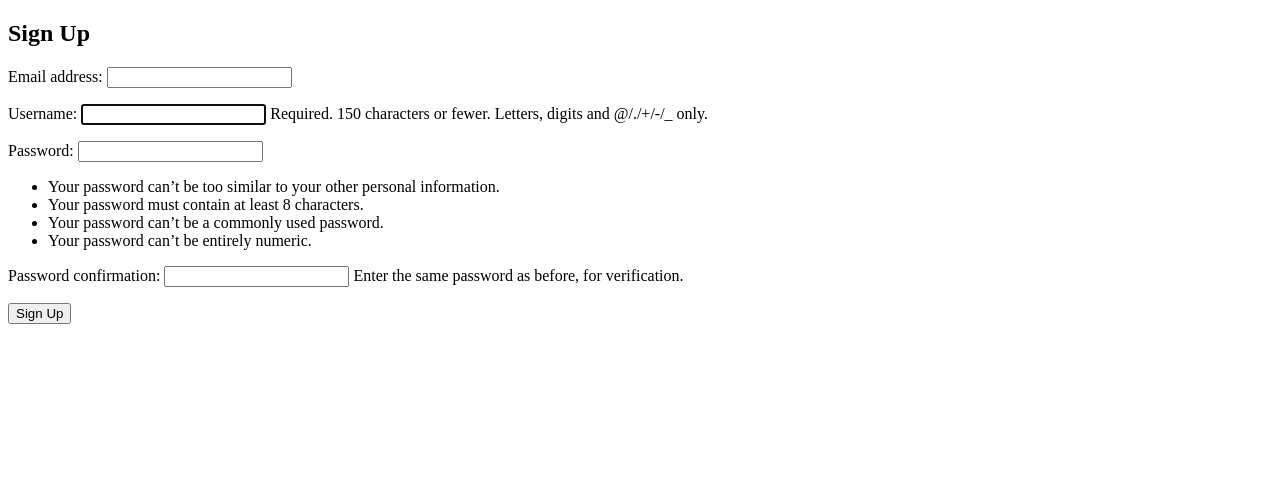
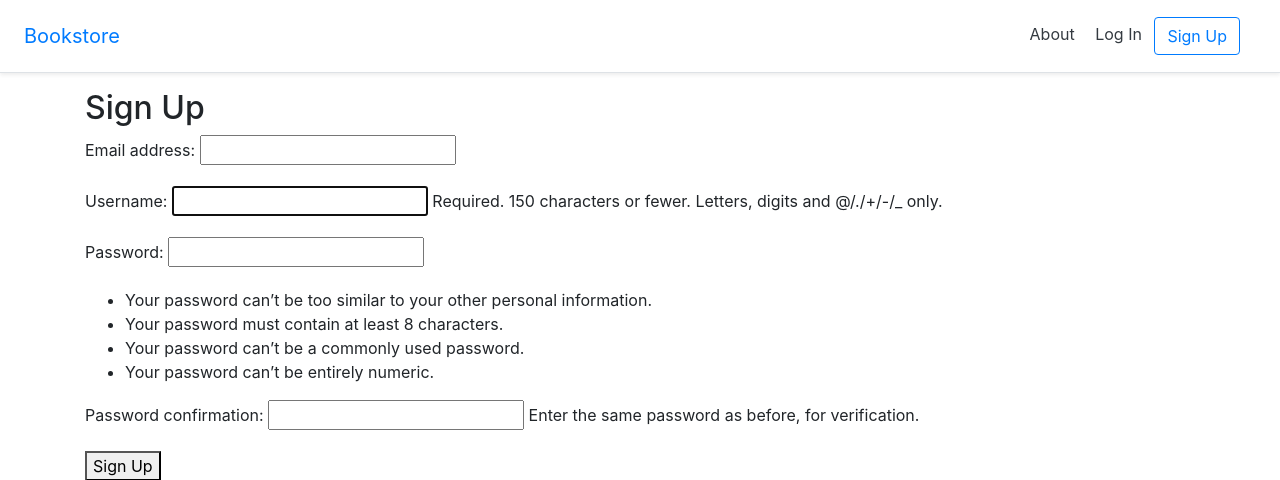
Before and after one commit to AnastasiiaZhuk/BookStore, a Django app: page /accounts/signup/ in a window 1280 px wide. Shown: the top 480 px of the page. Run offline with Django 3.2, Linux system fonts and the light colour scheme; some libraries are stand-ins or nearby versions.

Commit message:
Added static files(css, js, images), updated templates

```diff
--- /dev/null
+++ b/static/css/base.css
@@ -0,0 +1,8 @@
+h1{
+    color:indianred;
+}
+
+.bookcover {
+height: 300px;
+width: auto;
+}
--- /dev/null
+++ b/static/js/base.js
@@ -0,0 +1 @@
+console.log('Hello')
--- a/templates/_base.html
+++ b/templates/_base.html
@@ -1,13 +1,50 @@
+{% load static %}
 <!DOCTYPE html>
 <html>
     <head>
         <meta charset="utf-8">
         <title>{% block title %}Bookstore{% endblock title %}</title>
+        <meta name="viewport" content="width=device-width, initial-scale=1,
+        shrink-to-fit=no">
+        <link rel="stylesheet"
+              href="https://stackpath.bootstrapcdn.com/bootstrap/4.3.1/css/bootstrap.min.css"
+              integrity="sha384-ggOyR0iXCbMQv3Xipma34MD+dH/1fQ784/j6cY/iJTQUOhcWr7x9JvoRxT2MZw1T"
+              crossorigin="anonymous">
+        <link rel="stylesheet" href="{% static 'css/base.css' %}">
     </head>
     <body>
-        <div class="container">
+        <header>
+            <!-- Fixed navbar -->
+            <div class="d-flex flex-column flex-md-row align-items-center p-3 px-md-4
+            mb-3 bg-white border-bottom shadow-sm">
+                <a href="{% url 'home' %}" class="navbar-brand my-0 mr-md-auto
+                font-weight-normal">Bookstore</a>
+                <nav class="my-2 my-md-0 mr-md-3">
+                    <a class="p-2 text-dark" href="#">About</a>
+
+                    {% if user.is_authenticated %}
+                    <a class="p-2 text-dark" href="{% url 'logout' %}">Log Out</a>
+                    {% else %}
+                    <a class="p-2 text-dark" href="{% url 'login' %}">Log In</a>
+                    <a class="btn btn-outline-primary" href="{% url 'signup' %}">Sign Up</a>
+                    {% endif %}
+                </nav>
+            </div>
+        </header>
+    <div class="container">
         {% block content %}
         {% endblock content %}
-        </div>
+    </div>
+    <!-- JavaScript -->
+    <!-- jQuery first, then Popper.js, then Bootstrap JS -->
+    <script src="https://code.jquery.com/jquery-3.3.1.slim.min.js"
+    integrity="sha384-q8i/X+965DzO0rT7abK41JStQIAqVgRVzpbzo5smXKp4YfRvH+8\
+    abtTE1Pi6jizo" crossorigin="anonymous"></script>
+    <script src="https://cdnjs.cloudflare.com/ajax/libs/popper.js/1.14.7/\
+    umd/popper.min.js" integrity="sha384UO2eT0CpHqdSJQ6hJty5KVphtPhzWj9WO1\
+    clHTMGa3JDZwrnQq4sF86dIHNDz0W1" crossorigin="anonymous"></script>
+    <script src="https://stackpath.bootstrapcdn.com/bootstrap/4.3.1/js/\
+    bootstrap.min.js" integrity="sha384-JjSmVgyd0p3pXB1rRibZUAYoIIy6OrQ6V\
+    rjIEaFf/nJGzIxFDsf4x0xIM+B07jRM" crossorigin="anonymous"></script>
     </body>
 </html>
--- a/templates/home.html
+++ b/templates/home.html
@@ -1,10 +1,12 @@
 {% extends '_base.html' %}
+{% load static %}
+
 
 {% block title %}Home{% endblock title %}
 
 {% block content %}
     <h1>Homepage</h1>
-
+    <img class="bookcover" src="{% static 'images/djangoforprofessionals.jpg' %}">
     {% if user.is_authenticated %}
 
         Hi {{ user.email }}!
@@ -14,7 +16,7 @@
 
         <p>You are not logged in</p>
         <a href="{% url 'login' %}">Log In</a>
-        <a href="{% url 'sign_up' %}">Sign Up</a>
+        <a href="{% url 'signup' %}">Sign Up</a>
 
     {% endif %}
 {% endblock content %}
```
Also changed, not shown: Store/settings.py (+6 -3 lines), templates/index.html (deleted, +0 -10 lines), static/images/djangoforprofessionals.jpg (added), 1 other file.
